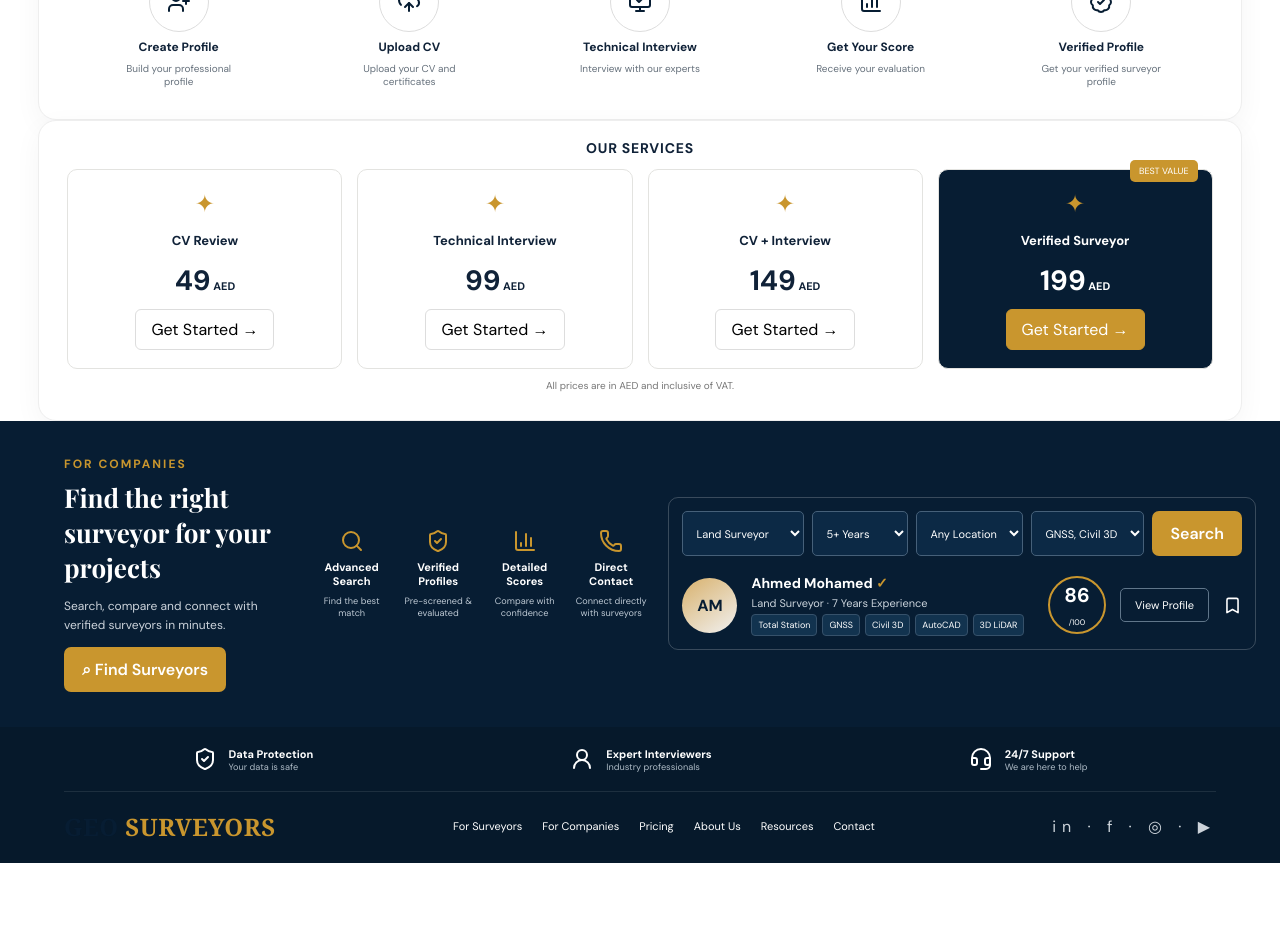
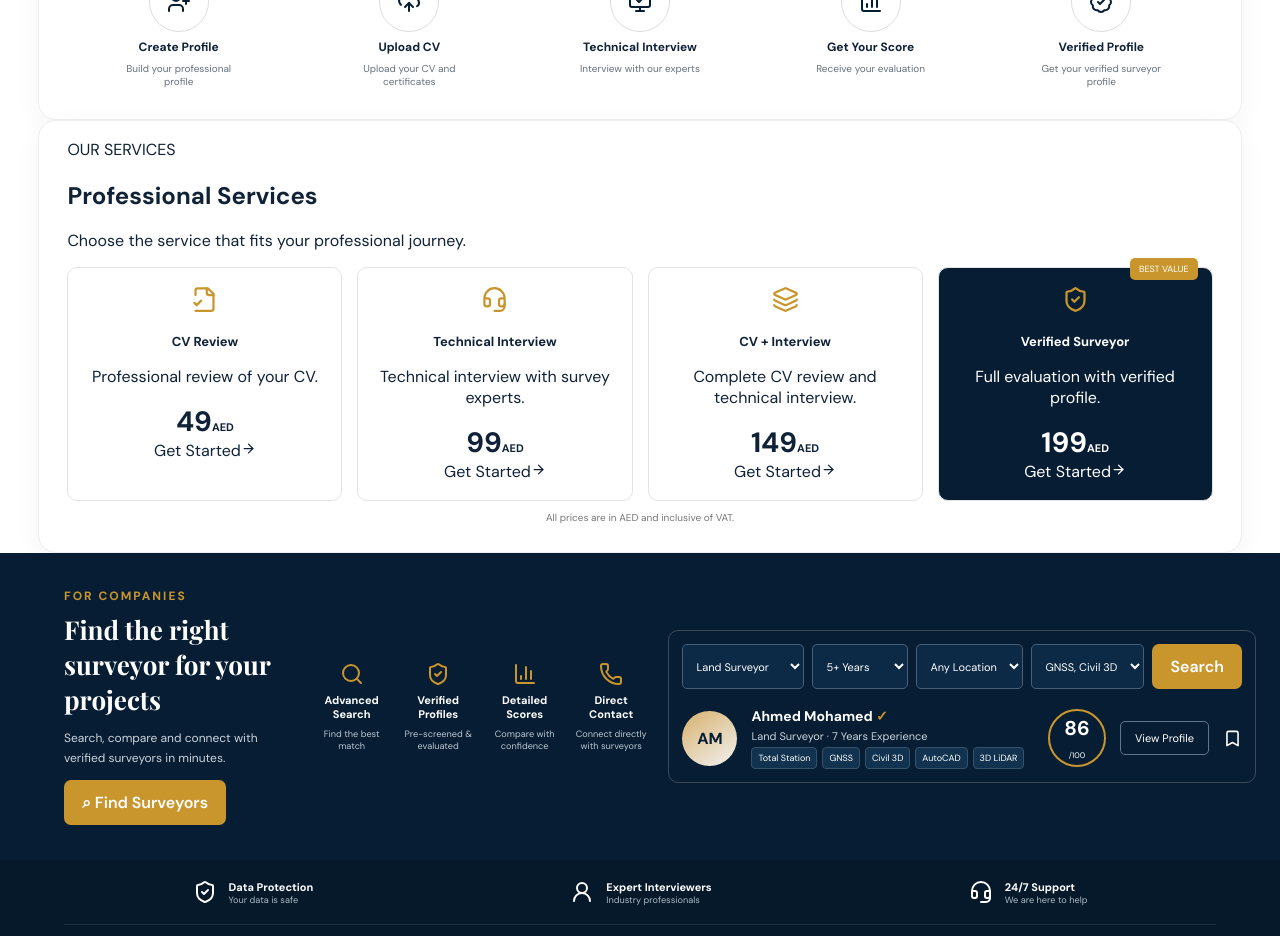
Before and after one commit to Geo5857/geo---surveyor, a Next.js app: page / in a window 1280 px wide. Shown: the part 940-1876 px from the top of the page. Before the commit the page ends 1803 px from the top, so only its background shows below. Built offline with nearby package versions, Linux system fonts and the light colour scheme.

Commit message:
Refactor pricing plans to use objects

```diff
--- a/components/Pricing.tsx
+++ b/components/Pricing.tsx
@@ -1,26 +1,88 @@
+import {
+  FileCheck2,
+  Headset,
+  Layers3,
+  ShieldCheck,
+  ArrowRight,
+} from "lucide-react";
+
 const plans = [
-  ["CV Review", "49", ""],
-  ["Technical Interview", "99", ""],
-  ["CV + Interview", "149", ""],
-  ["Verified Surveyor", "199", "BEST VALUE"]
+  {
+    name: "CV Review",
+    price: "49",
+    description: "Professional review of your CV.",
+    icon: FileCheck2,
+  },
+  {
+    name: "Technical Interview",
+    price: "99",
+    description: "Technical interview with survey experts.",
+    icon: Headset,
+  },
+  {
+    name: "CV + Interview",
+    price: "149",
+    description: "Complete CV review and technical interview.",
+    icon: Layers3,
+  },
+  {
+    name: "Verified Surveyor",
+    price: "199",
+    description: "Full evaluation with verified profile.",
+    icon: ShieldCheck,
+    featured: true,
+  },
 ];
 
 export default function Pricing() {
   return (
     <section id="pricing" className="pricing section-card">
-      <div className="section-title">OUR SERVICES</div>
+      <div className="section-heading">
+        <span>OUR SERVICES</span>
+        <h2>Professional Services</h2>
+        <p>Choose the service that fits your professional journey.</p>
+      </div>
+
       <div className="price-grid">
-        {plans.map(([name, price, badge], i) => (
-          <article className={`price-card ${i === 3 ? "featured" : ""}`} key={name}>
-            {badge && <div className="best">{badge}</div>}
-            <div className="price-icon">✦</div>
-            <h3>{name}</h3>
-            <div className="price">{price}<small> AED</small></div>
-            <button>Get Started →</button>
-          </article>
-        ))}
+        {plans.map((plan) => {
+          const Icon = plan.icon;
+
+          return (
+            <article
+              className={`price-card ${
+                plan.featured ? "featured" : ""
+              }`}
+              key={plan.name}
+            >
+              {plan.featured && (
+                <div className="best">BEST VALUE</div>
+              )}
+
+              <div className="price-icon">
+                <Icon size={27} />
+              </div>
+
+              <h3>{plan.name}</h3>
+
+              <p>{plan.description}</p>
+
+              <div className="price">
+                {plan.price}
+                <small>AED</small>
+              </div>
+
+              <a href="#surveyors" className="price-button">
+                Get Started
+                <ArrowRight size={15} />
+              </a>
+            </article>
+          );
+        })}
       </div>
-      <p className="vat">All prices are in AED and inclusive of VAT.</p>
+
+      <p className="vat">
+        All prices are in AED and inclusive of VAT.
+      </p>
     </section>
   );
 }
```
